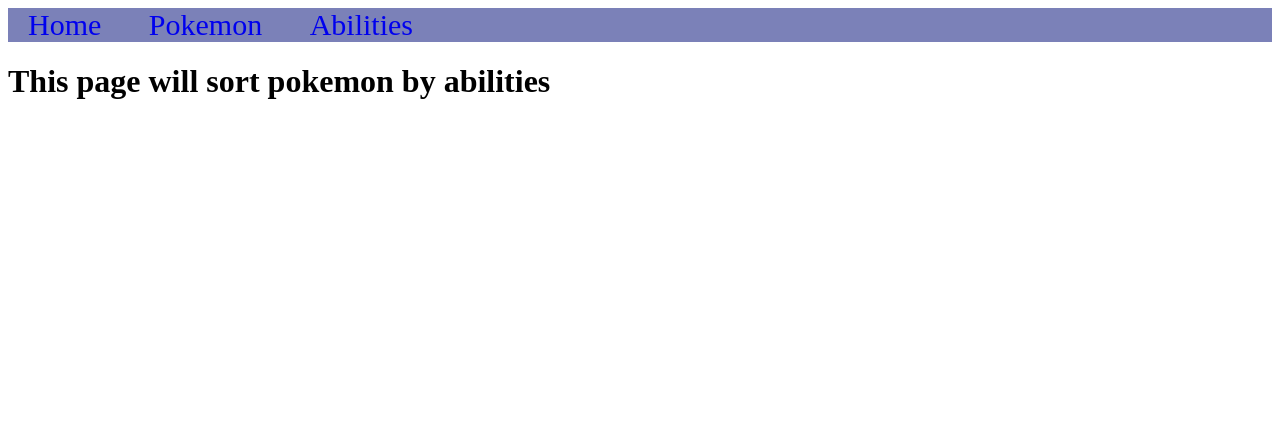
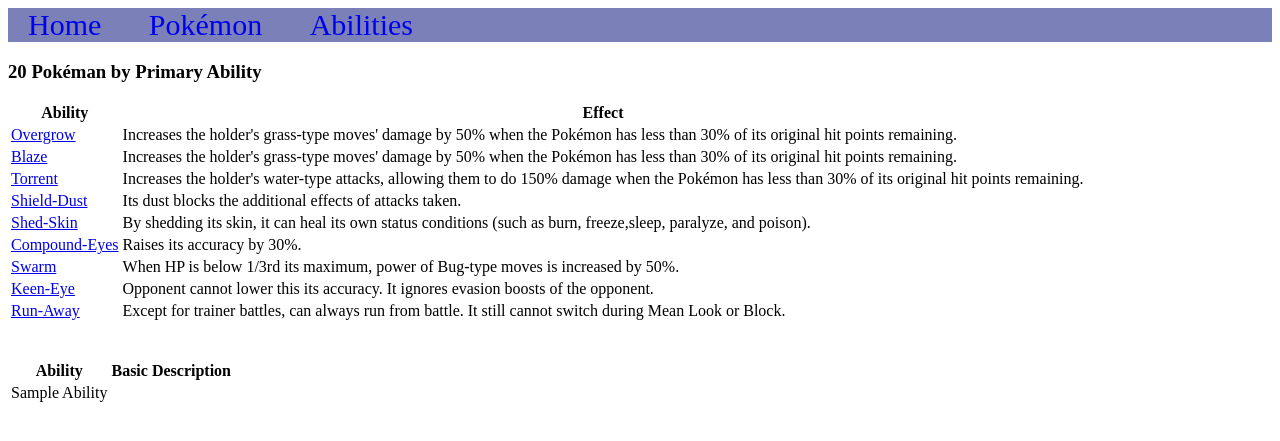
Before and after one commit to JACedwards/Weekend_5_Flask_API_Project, a Flask app: page /abilities in a window 1280 px wide. Shown: the top 441 px of the page. Run offline with Flask 2, Linux system fonts and the light colour scheme; a database or web service that is not in the repository returns one stand-in record (values such as "Sample title"); data that the repository does not hold is empty.

Commit message:
middle_of_abilities_links

```diff
--- a/app/routes.py
+++ b/app/routes.py
@@ -36,11 +36,6 @@
         #       the variable "g".
 
 
-@app.route('/abilities')
-def abilities():
-    return render_template('abilities.html')
-
-
 @app.route('/pokemon')
 def pokemon():
     poke = {}
@@ -62,6 +57,28 @@
 
     return render_template('pokemon.html', poke = poke)
 
+@app.route('/abilities')
+def abilities():
+    able_dict = {}
+
+    for i in range(1,21):
+        data_able = r.get('https://pokeapi.co/api/v2/pokemon/' + str(i))
+        # print(data)
+        if data_able.status_code == 200:
+            # print('test')
+            data_able = data_able.json()
+        else:
+            return "Data source not responding"
+
+        name_able = data_able['forms'][0]['name']
+        # # print(name_name)
+        ability =  data_able['abilities'][0]['ability']['name']
+        # print(ability)
+        able_dict[name_able]=ability
+        #print(able_dict)
+
+    return render_template('abilities.html', able_dict = able_dict)
+
 
 
 #
--- /dev/null
+++ b/app/services.py
@@ -0,0 +1 @@
+import requests as r
--- a/app/templates/abilities.html
+++ b/app/templates/abilities.html
@@ -1,3 +1,5 @@
+<!-- Need to sort by type still -->
+
 {% extends 'components/layout.html' %}
 
 <head>
@@ -8,8 +10,100 @@
 
 {% block content%}
 
-<h1>This page will sort pokemon by abilities</h1>
+<h3>20 Pok&eacute;man by Primary Ability</h3>
 
-<p></p>
+<table>
+    <tr>
+      <th>Ability</th>
+      <th>Effect</th>
+    </tr>
+<!-- Start here adding url's   Also need to sort in table still -->
+    <tr>
+      <td>
+          <a href="https://www.serebii.net/abilitydex/overgrow.shtml")>Overgrow</a>
+      </td>
+      <td>
+          Increases the holder's grass-type moves' damage by 50% when the Pok&eacute;mon has less than 30% of its original hit points remaining.
+      </td>
+    </tr>
+
+    <tr>
+        <td>
+            <a href="https://www.serebii.net/abilitydex/blaze.shtml")>Blaze</a>
+        </td>
+        <td>Increases the holder's grass-type moves' damage by 50% when the Pok&eacute;mon has less than 30% of its original hit points remaining.</td>
+      </tr>
+
+      <tr>
+        <td>
+            <a href="https://www.serebii.net/abilitydex/torrent.shtml")>Torrent</a>
+        </td>
+        <td>Increases the holder's water-type attacks, allowing them to do 150% damage when the Pok&eacute;mon has less than 30% of its original hit points remaining.</td>
+      </tr>
+
+      <tr>
+        <td>
+            <a href="https://www.serebii.net/abilitydex/shielddust.shtml")>Shield-Dust</a>
+        </td>
+        <td>Its dust blocks the additional effects of attacks taken.</td>
+      </tr>
+
+      <tr>
+        <td>
+            <a href="https://www.serebii.net/abilitydex/shedskin.shtml")>Shed-Skin</a>
+        </td>
+        <td>By shedding its skin, it can heal its own status conditions (such as burn, freeze,sleep, paralyze, and poison).</td>
+      </tr>
+
+      <tr>
+        <td>
+            <a href="https://www.serebii.net/abilitydex/compoundeyes.shtml")>Compound-Eyes</a>
+        </td>
+        <td>Raises its accuracy by 30%.</td>
+      </tr>
+
+      <tr>
+        <td>
+            <a href="https://www.serebii.net/abilitydex/swarm.shtml")>Swarm</a>
+        </td>
+        <td>When HP is below 1/3rd its maximum, power of Bug-type moves is increased by 50%.</td>
+      </tr>
+
+      <tr>
+        <td>
+            <a href="https://www.serebii.net/abilitydex/keeneye.shtml")>Keen-Eye</a>
+        </td>
+        <td>Opponent cannot lower this its accuracy. It ignores evasion boosts of the opponent.</td>
+      </tr>
+
+      <tr>
+        <td>
+            <a href="https://www.serebii.net/abilitydex/runaway.shtml")>Run-Away</a>
+        </td>
+        <td>Except for trainer battles, can always run from battle. It still cannot switch during Mean Look or Block.</td>
+      </tr>
+
+</table>
+
+<br>
+<br>
+
+<table>
+    <tr>
+      <th>Ability</th>
+      <th>Basic Description</th>
+    </tr>
+
+    {% for name, ability in able_dict.items() %}
+    <tr>
+      <td>{{ability.title()}}</td>
+      <td>{{name.title()}}</a></td>
+    </tr>
+    {% endfor %}
+
+
+</table>
+
+
 
 {% endblock content %}
--- a/app/templates/components/layout.html
+++ b/app/templates/components/layout.html
@@ -22,7 +22,7 @@
     <nav>
         <ul class="nav-links">
             <li><a href="{{ url_for('home') }}">Home</a></li> <!-- 'home' is name of route function for home page-->
-            <li><a href="{{ url_for('pokemon') }}">Pokemon</a></li>
+            <li><a href="{{ url_for('pokemon') }}">Pok&eacute;mon</a></li>
             <li><a href="{{url_for('abilities') }}">Abilities</a></li>
         </ul>
     </nav>
--- a/app/templates/pokemon.html
+++ b/app/templates/pokemon.html
@@ -2,7 +2,7 @@
 
 <head>
     {% block title %}
-    <title>Pokemon</title>
+    <title>Pok&eacute;mon</title>
     {% endblock title %}
 </head>
 
```
